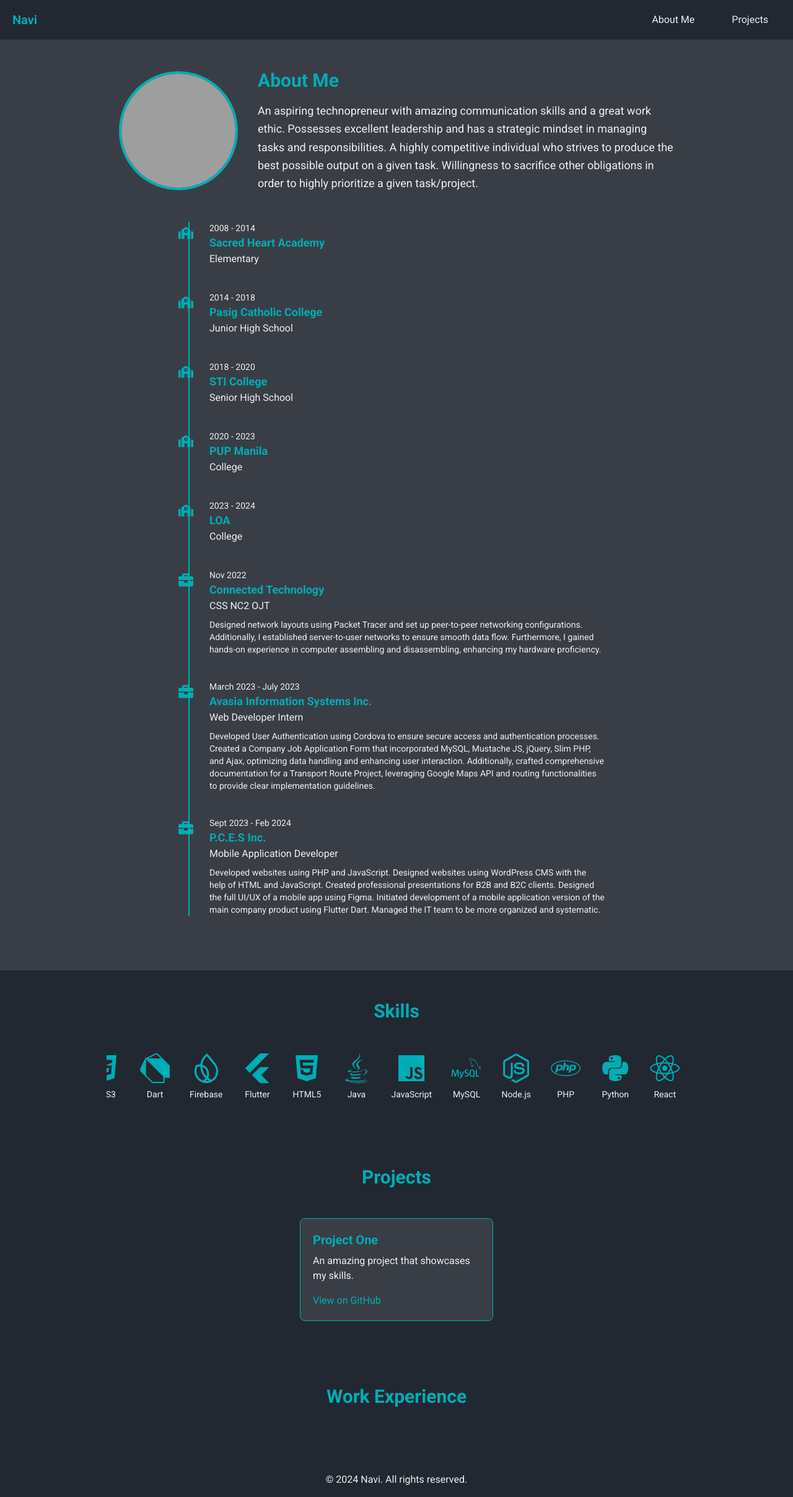
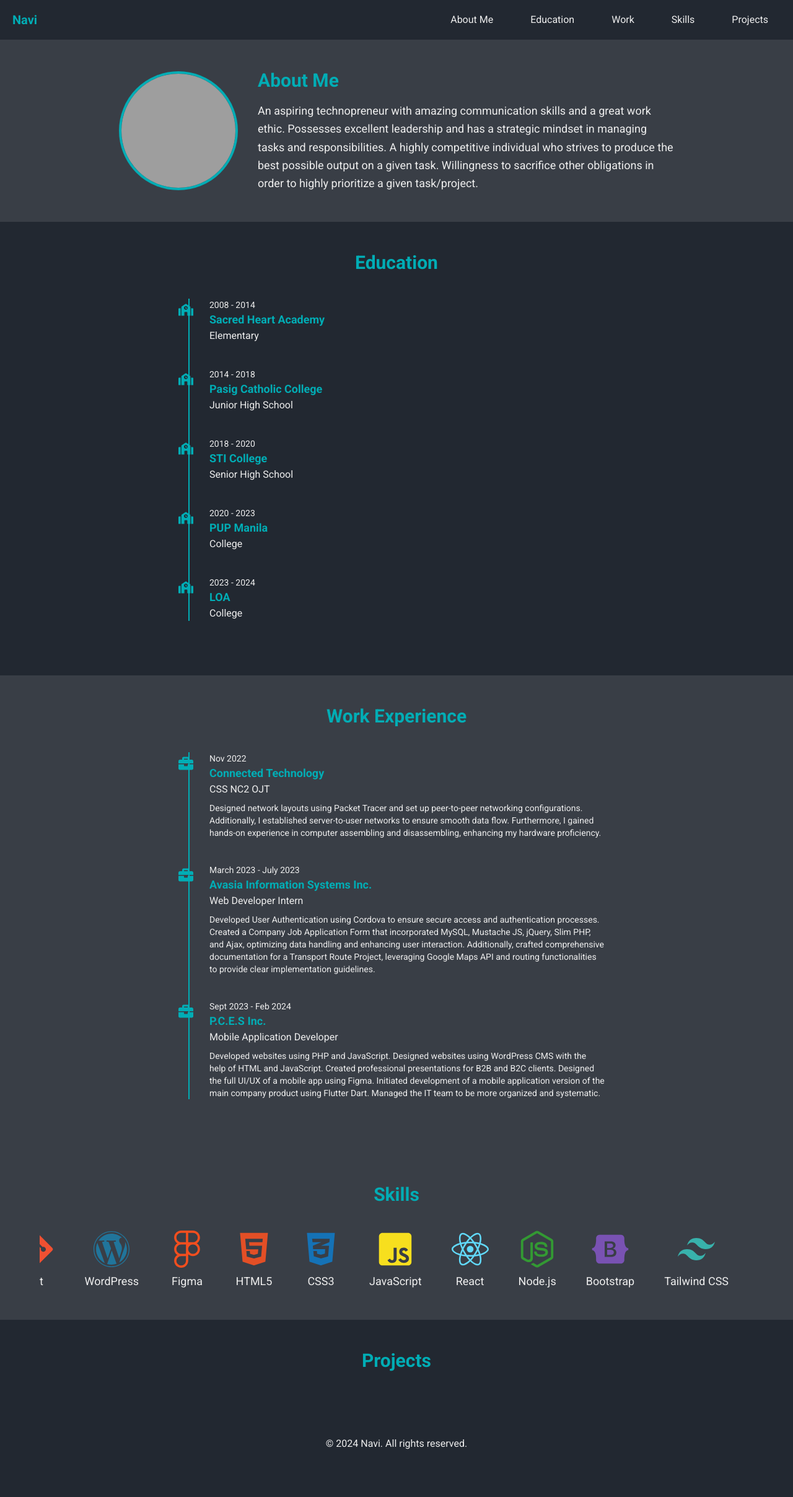
Before and after one commit to itsmeenavi/Portfolio, a React (Create React App) app: page / in a window 1280 px wide. Shown: the whole page at 62% size. After the commit the page ends 2358 px from the top, so only its background shows below. Built offline with nearby package versions, Linux system fonts and the light colour scheme; grey boxes are pictures that could not be loaded.

Commit message:
changed skills swiper

```diff
--- a/package.json
+++ b/package.json
@@ -8,10 +8,14 @@
     "@testing-library/user-event": "^13.5.0",
     "react": "^18.3.1",
     "react-dom": "^18.3.1",
+    "react-fast-marquee": "^1.6.5",
     "react-icons": "^5.3.0",
     "react-scripts": "5.0.1",
+    "react-slick": "^0.30.2",
     "react-typed": "^2.0.12",
     "react-typing-effect": "^2.0.5",
+    "slick-carousel": "^1.8.1",
+    "swiper": "^11.1.14",
     "web-vitals": "^2.1.4"
   },
   "scripts": {
--- a/src/App.js
+++ b/src/App.js
@@ -1,12 +1,13 @@
 // App.js
 import React from 'react';
-import './index.css';
+import './index.css'; // Import Tailwind CSS
 import Header from './components/Header';
 import AboutMe from './components/AboutMe';
-import SkillsCarousel from './components/SkillsCarousel'; // Import the SkillsCarousel
+import Skills from './components/Skills';
+import Education from './components/Education'; // Import Education component
+import WorkExperience from './components/WorkExperience'; // Import WorkExperience component
 import Projects from './components/Projects';
 import Footer from './components/Footer';
-import WorkExperience from './components/WorkExperience';
 
 function App() {
   return (
@@ -14,9 +15,10 @@ function App() {
       <Header />
       <main className="flex-grow">
         <AboutMe />
-        <SkillsCarousel /> {/* Add the SkillsCarousel component */}
+        <Education /> {/* Add Education component */}
+        <WorkExperience /> {/* Add WorkExperience component */}
+        <Skills />
         <Projects />
-        <WorkExperience />
       </main>
       <Footer />
     </div>
--- a/src/components/AboutMe.js
+++ b/src/components/AboutMe.js
@@ -1,67 +1,7 @@
 // components/AboutMe.js
 import React from 'react';
-import { FaSchool, FaBriefcase } from 'react-icons/fa';
 
 function AboutMe() {
-  const timelineEvents = [
-    // Education
-    {
-      type: 'education',
-      institution: 'Sacred Heart Academy',
-      degree: 'Elementary',
-      years: '2008 - 2014',
-    },
-    {
-      type: 'education',
-      institution: 'Pasig Catholic College',
-      degree: 'Junior High School',
-      years: '2014 - 2018',
-    },
-    {
-      type: 'education',
-      institution: 'STI College',
-      degree: 'Senior High School',
-      years: '2018 - 2020',
-    },
-    {
-      type: 'education',
-      institution: 'PUP Manila',
-      degree: 'College',
-      years: '2020 - 2023',
-    },
-    {
-      type: 'education',
-      institution: 'LOA',
-      degree: 'College',
-      years: '2023 - 2024',
-    },
-    // Work Experience
-    {
-      type: 'work',
-      company: 'Connected Technology',
-      position: 'CSS NC2 OJT',
-      years: 'Nov 2022',
-      description:
-        'Designed network layouts using Packet Tracer and set up peer-to-peer networking configurations. Additionally, I established server-to-user networks to ensure smooth data flow. Furthermore, I gained hands-on experience in computer assembling and disassembling, enhancing my hardware proficiency.',
-    },
-    {
-      type: 'work',
-      company: 'Avasia Information Systems Inc.',
-      position: 'Web Developer Intern',
-      years: 'March 2023 - July 2023',
-      description:
-        'Developed User Authentication using Cordova to ensure secure access and authentication processes. Created a Company Job Application Form that incorporated MySQL, Mustache JS, jQuery, Slim PHP, and Ajax, optimizing data handling and enhancing user interaction. Additionally, crafted comprehensive documentation for a Transport Route Project, leveraging Google Maps API and routing functionalities to provide clear implementation guidelines.',
-    },
-    {
-      type: 'work',
-      company: 'P.C.E.S Inc.',
-      position: 'Mobile Application Developer',
-      years: 'Sept 2023 - Feb 2024',
-      description:
-        'Developed websites using PHP and JavaScript. Designed websites using WordPress CMS with the help of HTML and JavaScript. Created professional presentations for B2B and B2C clients. Designed the full UI/UX of a mobile app using Figma. Initiated development of a mobile application version of the main company product using Flutter Dart. Managed the IT team to be more organized and systematic.',
-    },
-  ];
-
   return (
     <section id="about-me" className="bg-charcoal-gray text-off-white py-12 px-4">
       <div className="max-w-4xl mx-auto flex flex-col md:flex-row items-center">
@@ -85,32 +25,6 @@ function AboutMe() {
           </p>
         </div>
       </div>
-      {/* Timeline */}
-      <div className="relative max-w-2xl mx-auto mt-12">
-        <div className="border-l-2 border-teal">
-          {timelineEvents.map((item, index) => (
-            <div key={index} className="mb-10 ml-8">
-              <div className="absolute -left-4 mt-1.5 text-teal">
-                {item.type === 'education' ? (
-                  <FaSchool size={24} />
-                ) : (
-                  <FaBriefcase size={24} />
-                )}
-              </div>
-              <p className="text-sm text-off-white">{item.years}</p>
-              <h3 className="text-lg font-semibold text-teal">
-                {item.type === 'education' ? item.institution : item.company}
-              </h3>
-              <p className="text-base text-off-white">
-                {item.type === 'education' ? item.degree : item.position}
-              </p>
-              {item.description && (
-                <p className="text-sm text-off-white mt-2">{item.description}</p>
-              )}
-            </div>
-          ))}
-        </div>
-      </div>
     </section>
   );
 }
--- /dev/null
+++ b/src/components/Education.js
@@ -0,0 +1,55 @@
+// components/Education.js
+import React from 'react';
+import { FaSchool } from 'react-icons/fa';
+
+function Education() {
+  const educationHistory = [
+    {
+      institution: 'Sacred Heart Academy',
+      degree: 'Elementary',
+      years: '2008 - 2014',
+    },
+    {
+      institution: 'Pasig Catholic College',
+      degree: 'Junior High School',
+      years: '2014 - 2018',
+    },
+    {
+      institution: 'STI College',
+      degree: 'Senior High School',
+      years: '2018 - 2020',
+    },
+    {
+      institution: 'PUP Manila',
+      degree: 'College',
+      years: '2020 - 2023',
+    },
+    {
+      institution: 'LOA',
+      degree: 'College',
+      years: '2023 - 2024',
+    },
+  ];
+
+  return (
+    <section id="education" className="bg-rich-black text-off-white py-12 px-4">
+      <h2 className="text-teal text-center mb-10 text-3xl font-bold">Education</h2>
+      <div className="relative max-w-2xl mx-auto">
+        <div className="border-l-2 border-teal">
+          {educationHistory.map((item, index) => (
+            <div key={index} className="mb-10 ml-8">
+              <div className="absolute -left-4 mt-1.5 text-teal">
+                <FaSchool size={24} />
+              </div>
+              <p className="text-sm text-off-white">{item.years}</p>
+              <h3 className="text-lg font-semibold text-teal">{item.institution}</h3>
+              <p className="text-base text-off-white">{item.degree}</p>
+            </div>
+          ))}
+        </div>
+      </div>
+    </section>
+  );
+}
+
+export default Education;
--- a/src/components/Header.js
+++ b/src/components/Header.js
@@ -34,6 +34,33 @@ function Header() {
           </li>
           <li className="md:ml-5">
             <a
+              href="#education"
+              className="text-off-white hover:text-teal block py-2 px-5"
+              onClick={handleToggle}
+            >
+              Education
+            </a>
+          </li>
+          <li className="md:ml-5">
+            <a
+              href="#work-experience"
+              className="text-off-white hover:text-teal block py-2 px-5"
+              onClick={handleToggle}
+            >
+              Work
+            </a>
+          </li>
+          <li className="md:ml-5">
+            <a
+              href="#skills"
+              className="text-off-white hover:text-teal block py-2 px-5"
+              onClick={handleToggle}
+            >
+              Skills
+            </a>
+          </li>
+          <li className="md:ml-5">
+            <a
               href="#projects"
               className="text-off-white hover:text-teal block py-2 px-5"
               onClick={handleToggle}
--- a/src/components/Projects.js
+++ b/src/components/Projects.js
@@ -16,7 +16,7 @@ function Projects() {
       <h2 className="text-teal text-center mb-10 text-3xl font-bold">
         Projects
       </h2>
-      <div className="flex flex-wrap justify-center">
+      {/* <div className="flex flex-wrap justify-center">
         {projectList.map((project, index) => (
           <div
             className="bg-charcoal-gray border border-teal rounded-lg m-2 p-5 w-full sm:w-1/2 md:w-1/3 lg:w-1/4"
@@ -34,7 +34,7 @@ function Projects() {
             </a>
           </div>
         ))}
-      </div>
+      </div> */}
     </section>
   );
 }
--- a/src/components/Skills.js
+++ b/src/components/Skills.js
@@ -1,29 +1,75 @@
 // components/Skills.js
 import React from 'react';
+import Marquee from 'react-fast-marquee';
+import {
+  FaBootstrap,
+  FaCss3Alt,
+  FaHtml5,
+  FaJava,
+  FaJsSquare,
+  FaNodeJs,
+  FaPhp,
+  FaPython,
+  FaReact,
+  FaSass,
+  FaWordpress,
+  FaGitAlt,
+} from 'react-icons/fa';
+import {
+  SiC,
+  SiCplusplus,
+  SiDart,
+  SiFirebase,
+  SiFlutter,
+  SiMysql,
+  SiTailwindcss,
+  SiFigma,
+} from 'react-icons/si';
 
 function Skills() {
   const skills = [
-    { name: 'JavaScript', level: 'Advanced' },
-    { name: 'React.js', level: 'Advanced' },
-    { name: 'Node.js', level: 'Intermediate' },
-    { name: 'Tailwind CSS', level: 'Intermediate' },
-    { name: 'Git', level: 'Advanced' },
-    // Add more skills as needed
+    { name: 'HTML5', icon: <FaHtml5 size={60} color="#E34F26" /> },
+    { name: 'CSS3', icon: <FaCss3Alt size={60} color="#1572B6" /> },
+    { name: 'JavaScript', icon: <FaJsSquare size={60} color="#F7DF1E" /> },
+    { name: 'React', icon: <FaReact size={60} color="#61DAFB" /> },
+    { name: 'Node.js', icon: <FaNodeJs size={60} color="#339933" /> },
+    { name: 'Bootstrap', icon: <FaBootstrap size={60} color="#7952B3" /> },
+    { name: 'Tailwind CSS', icon: <SiTailwindcss size={60} color="#38B2AC" /> },
+    { name: 'Sass', icon: <FaSass size={60} color="#CC6699" /> },
+    { name: 'PHP', icon: <FaPhp size={60} color="#777BB4" /> },
+    { name: 'MySQL', icon: <SiMysql size={60} color="#4479A1" /> },
+    { name: 'Firebase', icon: <SiFirebase size={60} color="#FFCA28" /> },
+    { name: 'Flutter', icon: <SiFlutter size={60} color="#02569B" /> },
+    { name: 'Dart', icon: <SiDart size={60} color="#0175C2" /> },
+    { name: 'C', icon: <SiC size={60} color="#A8B9CC" /> },
+    { name: 'C++', icon: <SiCplusplus size={60} color="#00599C" /> },
+    { name: 'Python', icon: <FaPython size={60} color="#3776AB" /> },
+    { name: 'Java', icon: <FaJava size={60} color="#007396" /> },
+    { name: 'Git', icon: <FaGitAlt size={60} color="#F05032" /> },
+    { name: 'WordPress', icon: <FaWordpress size={60} color="#21759B" /> },
+    { name: 'Figma', icon: <SiFigma size={60} color="#F24E1E" /> },
   ];
 
   return (
     <section id="skills" className="bg-charcoal-gray text-off-white py-12 px-4">
       <h2 className="text-teal text-center mb-10 text-3xl font-bold">Skills</h2>
-      <div className="max-w-4xl mx-auto grid grid-cols-1 sm:grid-cols-2 md:grid-cols-3 gap-6">
+      <div className="max-w-6xl mx-auto overflow-hidden">
+        <Marquee
+          gradient={false}
+          speed={50}
+          direction="right"
+          pauseOnHover={true}
+        >
           {skills.map((skill, index) => (
             <div
               key={index}
-            className="bg-rich-black p-5 rounded-lg shadow-lg flex flex-col items-center"
+              className="flex flex-col items-center mx-6"
             >
-            <h3 className="text-xl font-semibold mb-2">{skill.name}</h3>
-            <p className="text-teal">{skill.level}</p>
+              <div aria-label={skill.name}>{skill.icon}</div>
+              <span className="mt-2 text-lg text-off-white">{skill.name}</span>
             </div>
           ))}
+        </Marquee>
       </div>
     </section>
   );
--- a/src/components/WorkExperience.js
+++ b/src/components/WorkExperience.js
@@ -4,11 +4,31 @@ import { FaBriefcase } from 'react-icons/fa';
 
 function WorkExperience() {
   const workExperiences = [
-    // ... your work experience data ...
+    {
+      company: 'Connected Technology',
+      position: 'CSS NC2 OJT',
+      years: 'Nov 2022',
+      description:
+        'Designed network layouts using Packet Tracer and set up peer-to-peer networking configurations. Additionally, I established server-to-user networks to ensure smooth data flow. Furthermore, I gained hands-on experience in computer assembling and disassembling, enhancing my hardware proficiency.',
+    },
+    {
+      company: 'Avasia Information Systems Inc.',
+      position: 'Web Developer Intern',
+      years: 'March 2023 - July 2023',
+      description:
+        'Developed User Authentication using Cordova to ensure secure access and authentication processes. Created a Company Job Application Form that incorporated MySQL, Mustache JS, jQuery, Slim PHP, and Ajax, optimizing data handling and enhancing user interaction. Additionally, crafted comprehensive documentation for a Transport Route Project, leveraging Google Maps API and routing functionalities to provide clear implementation guidelines.',
+    },
+    {
+      company: 'P.C.E.S Inc.',
+      position: 'Mobile Application Developer',
+      years: 'Sept 2023 - Feb 2024',
+      description:
+        'Developed websites using PHP and JavaScript. Designed websites using WordPress CMS with the help of HTML and JavaScript. Created professional presentations for B2B and B2C clients. Designed the full UI/UX of a mobile app using Figma. Initiated development of a mobile application version of the main company product using Flutter Dart. Managed the IT team to be more organized and systematic.',
+    },
   ];
 
   return (
-    <section id="work-experience" className="bg-rich-black text-off-white py-12 px-4">
+    <section id="work-experience" className="bg-charcoal-gray text-off-white py-12 px-4">
       <h2 className="text-teal text-center mb-10 text-3xl font-bold">Work Experience</h2>
       <div className="relative max-w-2xl mx-auto">
         <div className="border-l-2 border-teal">
--- a/src/index.css
+++ b/src/index.css
@@ -5,6 +5,10 @@
 
 /* Import Google Fonts if necessary */
 @import url('https://fonts.googleapis.com/css2?family=Roboto&display=swap');
+/* index.css or App.css */
+@import '~slick-carousel/slick/slick.css';
+@import '~slick-carousel/slick/slick-theme.css';
+
 
 /* Apply global styles */
 body {
```
Also changed, not shown: 1 other file (tests, documents, lock files or other folders). Lines whose indentation alone changed are shown as unchanged.
